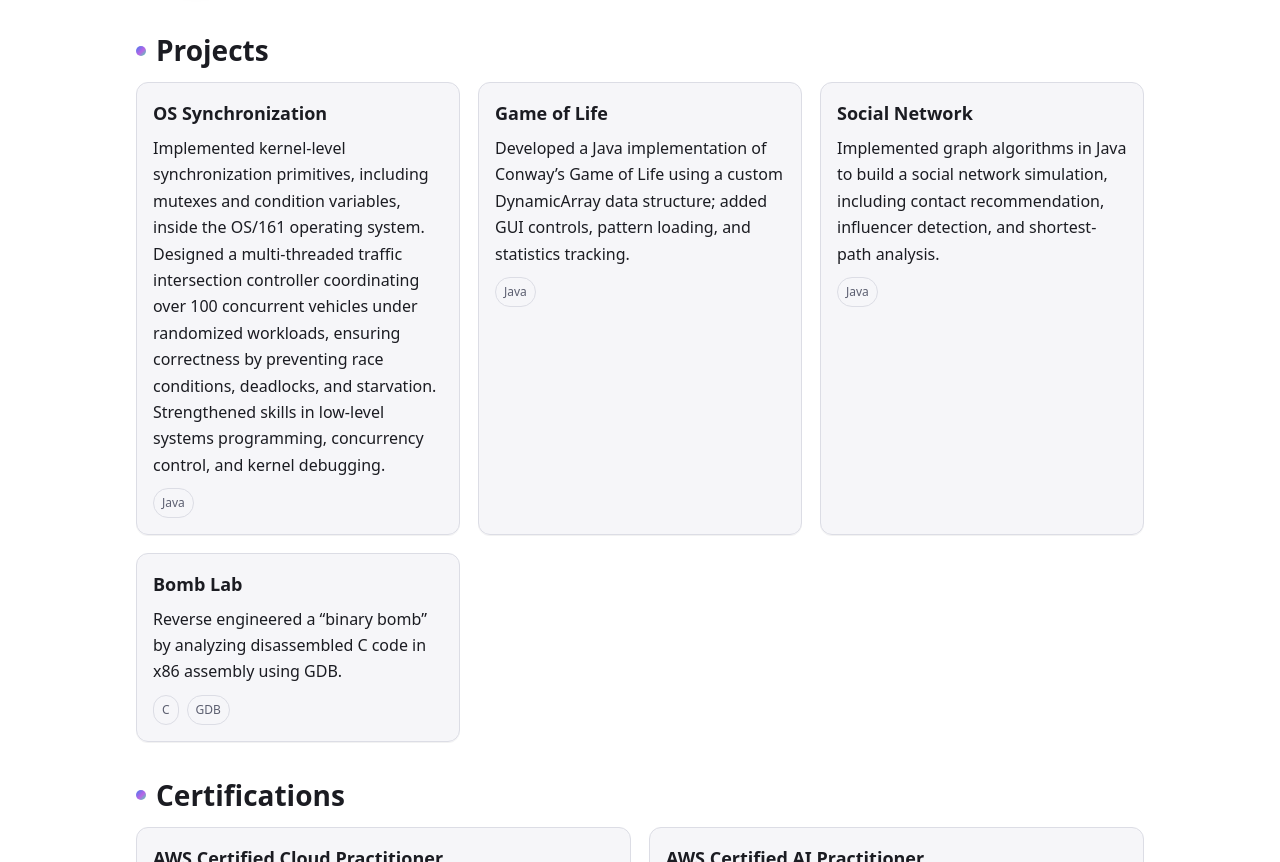
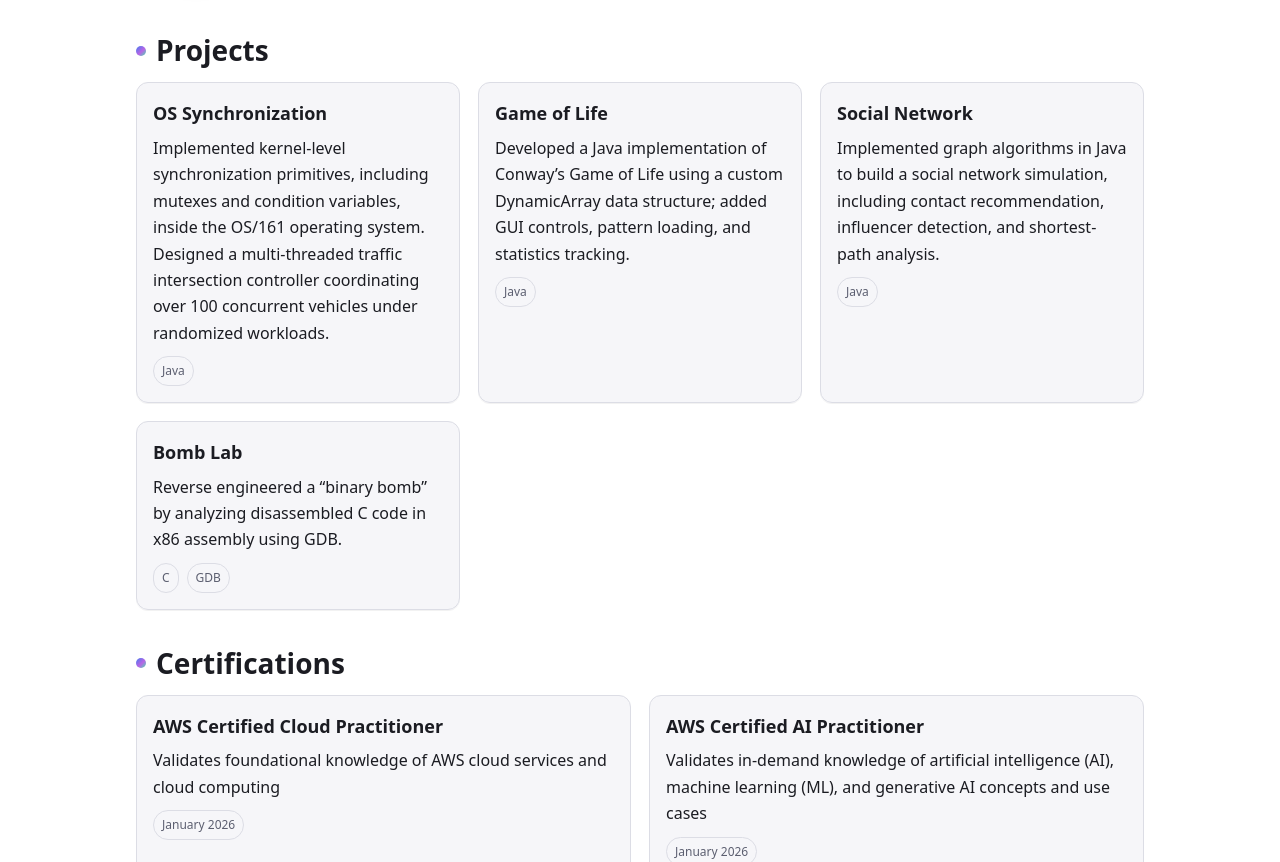
Before and after one commit to asanuri2005/AbdulazizSanuri_Portfolio, a plain HTML site: page index.html in a window 1280 px wide. Shown: the part 238-1100 px from the top of the page. Drawn offline with Linux system fonts and the light colour scheme.

Commit message:
Update index.html

```diff
--- a/index.html
+++ b/index.html
@@ -35,9 +35,7 @@
       <article class="card">
         <h3>OS Synchronization</h3>
         <p>Implemented kernel-level synchronization primitives, including mutexes and condition variables, inside the OS/161 operating system.
-          Designed a multi-threaded traffic intersection controller coordinating over 100 concurrent vehicles under randomized workloads,
-          ensuring correctness by preventing race conditions, deadlocks, and starvation. Strengthened skills in low-level systems programming,
-          concurrency control, and kernel debugging.</p>
+          Designed a multi-threaded traffic intersection controller coordinating over 100 concurrent vehicles under randomized workloads.</p>
         <p class="tags">
           <span class="tag">Java</span>
         </p>
```
